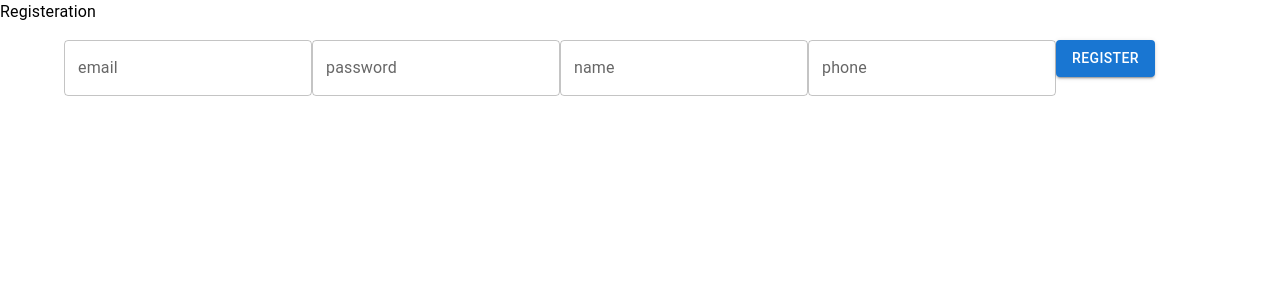
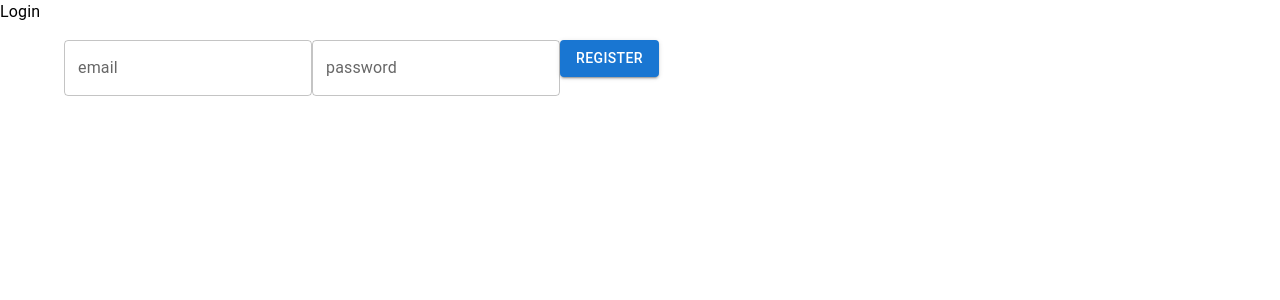
Before and after one commit to sagarpuniyani/OnlineCodeIDE, a React (Create React App) app: page / in a window 1280 px wide. Shown: the top 300 px of the page. Built offline with nearby package versions, Linux system fonts and the light colour scheme.

Commit message:
Frontend Routes

```diff
--- a/src/module/user/components/login.jsx
+++ b/src/module/user/components/login.jsx
@@ -8,6 +8,12 @@ import { ApiClient } from '../../../shared/services/ApiClient';
 
 const Login = () => {
     const [Message , setMessage ] = useState('');
+
+    // style the components
+    const mystyle = {
+        flexDirection: 'column',
+        alignItems: 'center',
+    };
 
     const emailRef = useRef();
     const passwrdRef = useRef();
@@ -35,12 +41,13 @@ const Login = () => {
 
 return (
     <>
-    <Container>
-    <p> {Message} </p>
-    <TextField inputRef={emailRef}  id="outlined-basic" label="email" variant="outlined" />
-    <TextField inputRef={passwrdRef} id="outlined-basic" label="password" type="password" variant="outlined" />
-    <Button onClick={doLogin} variant="contained">Register</Button>
-    </Container>
+            <Container style={mystyle } >
+
+            <p> {Message} </p>
+            <TextField inputRef={emailRef}  id="outlined-basic" label="email" variant="outlined" />
+            <TextField inputRef={passwrdRef} id="outlined-basic" label="password" type="password" variant="outlined" />
+            <Button onClick={doLogin} variant="contained">Register</Button>
+            </Container>
     </>
 )
 }
--- a/src/module/user/pages/UserPage.jsx
+++ b/src/module/user/pages/UserPage.jsx
@@ -1,15 +1,15 @@
 import React from 'react'
 import { Typography } from '@mui/material'
-import Register from '../components/Register'
-// import Login from '../components/login'
+// import Register from '../components/Register'
+import Login from '../components/login'
 
 const UserPage = () => {
 return (
     <>
-        {/* <Typography>Login </Typography>
-        <Login /> */}
-        <Typography>Registeration  </Typography>
-        <Register />
+        <Typography>Login </Typography>
+        <Login />
+        {/* <Typography>Registeration  </Typography>
+        <Register /> */}
     </>
 )
 }
```
